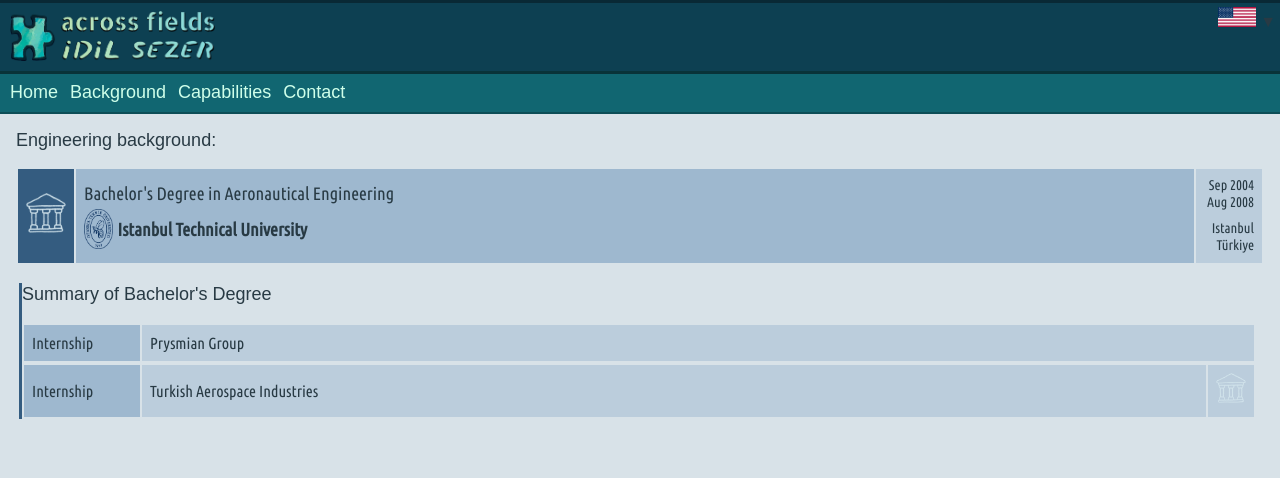
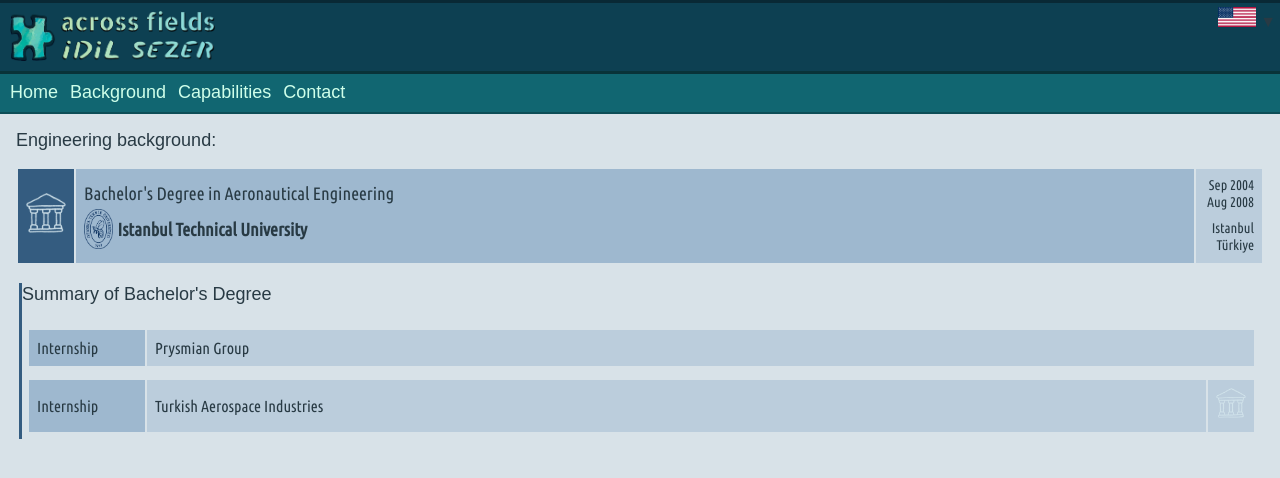
Before and after one commit to acrossfields/idilsezer, a Jekyll site: the page built from en/background.md, in a window 1280 px wide. Shown: the top 478 px of the page. Built offline with Jekyll 4.4.1, drawn with Linux system fonts in a browser that asks for light colours; some web fonts are replaced.

Commit message:
Update style.scss

```diff
--- a/assets/css/style.scss
+++ b/assets/css/style.scss
@@ -172,7 +172,7 @@ table {
 
 .bg-indented table {
   margin: 0;
-  padding: 0;
+  padding: 5px 0 5px 5px;
 }
 
 .table-bgsub {
```
